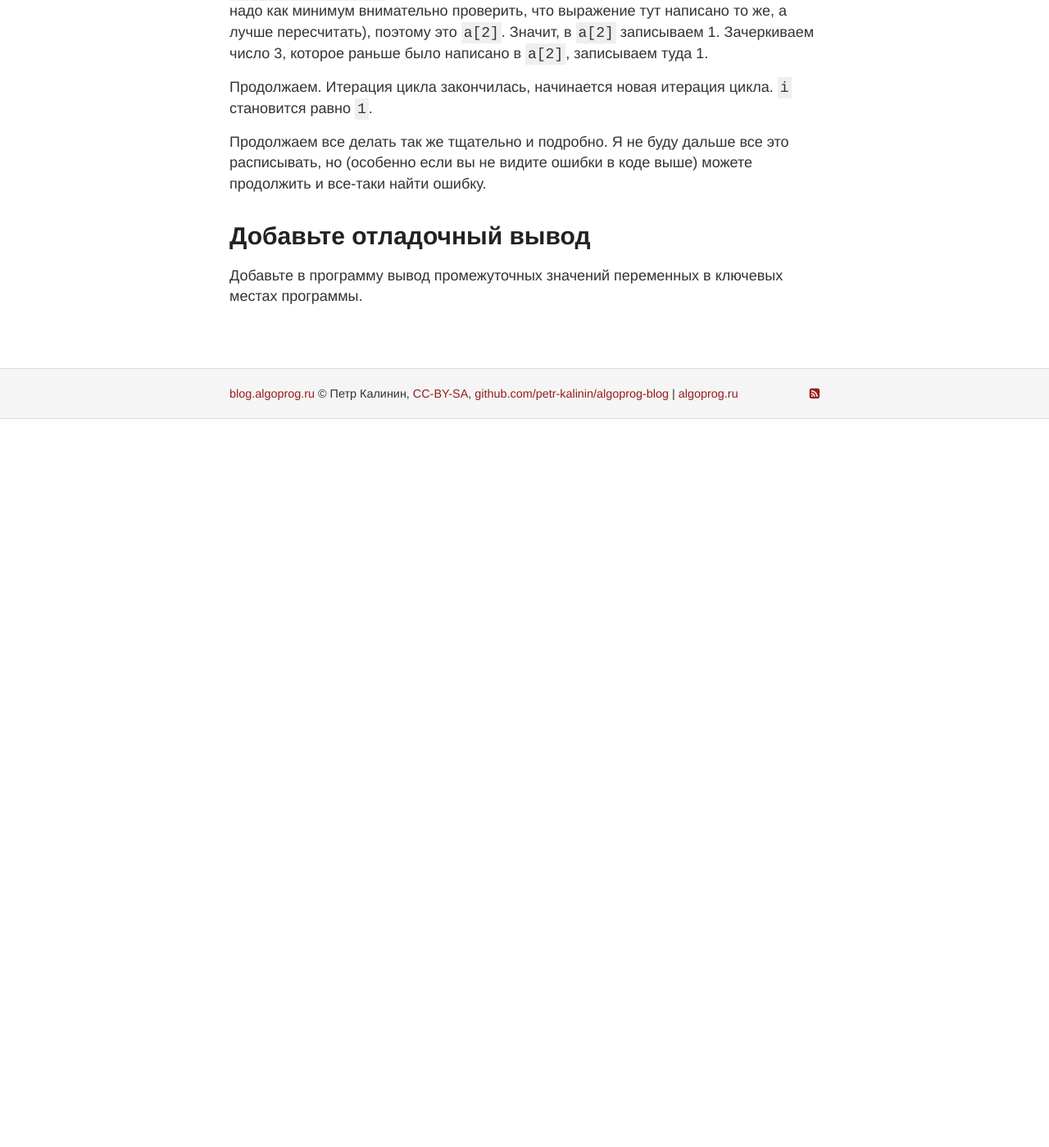
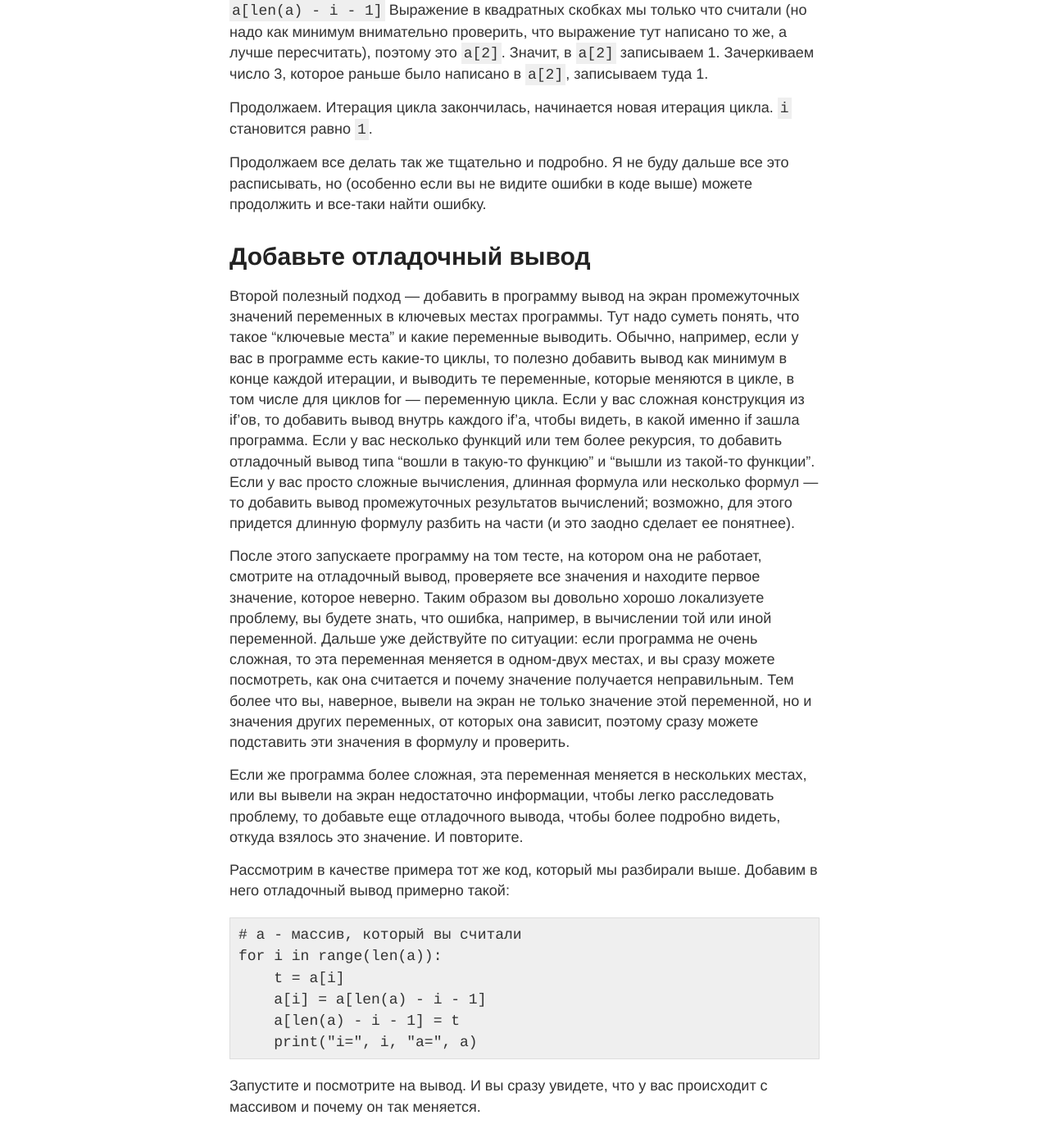
Before and after one commit to petr-kalinin/algoprog-blog, a Jekyll site: the page built from _posts/2018-04-22-how-to-debug-small-programs.md, in a window 1280 px wide and 1400 px high, scrolled down 2943 px. Shown: the whole window at 82% size. Built offline with Jekyll 4.4.1, drawn with Linux system fonts in a browser that asks for light colours; before the commit the page ends 3454 px from its top, so only the background shows below that; some of the changed text lies outside the part shown.

Commit message:
Update 2018-04-22-how-to-debug-small-programs.md

```diff
--- a/_posts/2018-04-22-how-to-debug-small-programs.md
+++ b/_posts/2018-04-22-how-to-debug-small-programs.md
@@ -21,11 +21,12 @@ title: Как отлаживать маленькие программы
 
 # Представьте себе, что вы компьютер
 
-Если у вас программа действительно небольшая, строк 10-20 максимум, то вы можете представить себя на месте компьютера
+Основной, самый главный подход, когда программа действительно небольшая, строк 10-20 максимум,
+состоит в том, чтобы представить себя на месте компьютера
 и в уме выполнить программу. Возьмите листочек бумажки (или откройте "Блокнот"), выпишите на нем список переменных,
 которые есть в вашей программе, оставив у каждой переменной место, куда вы будете записывать их значения.
 Это будет оперативная память вашего компьютера. (В дальнейшем, когда вы освоитесь, бумажка вам не будет нужна,
-вы будете держать все нужные значения в уме.)
+вы будете держать все нужные значения в уме, и все это выполнение будет происходить весьма быстро.)
 
 Далее выполняйте программу пошагово, с самого начала (ну можете пропустить ввод данных, если вы в нем на 200% уверены).
 При каждом изменении значения каждой переменной выписывая измененное значение на бумажке.
@@ -95,4 +96,35 @@ title: Как отлаживать маленькие программы
 
 # Добавьте отладочный вывод
 
-Добавьте в программу вывод промежуточных значений переменных в ключевых местах программы.
+Второй полезный подход — добавить в программу вывод на экран промежуточных значений переменных в ключевых местах программы.
+Тут надо суметь понять, что такое "ключевые места" и какие переменные выводить.
+Обычно, например, если у вас в программе есть какие-то циклы, то полезно добавить вывод как минимум
+в конце каждой итерации, и выводить те переменные, которые меняются в цикле, в том числе для циклов for  — переменную цикла.
+Если у вас сложная конструкция из if'ов, то добавить вывод внутрь каждого if'а, чтобы видеть,
+в какой именно if зашла программа.
+Если у вас несколько функций или тем более рекурсия, то добавить отладочный вывод типа "вошли в такую-то функцию" и
+"вышли из такой-то функции".
+Если у вас просто сложные вычисления, длинная формула или несколько формул — то добавить вывод промежуточных результатов
+вычислений; возможно, для этого придется длинную формулу разбить на части (и это заодно сделает ее понятнее).
+
+После этого запускаете программу на том тесте, на котором она не работает, смотрите на отладочный вывод, проверяете все значения
+и находите первое значение, которое неверно. Таким образом вы довольно хорошо локализуете проблему, вы будете знать,
+что ошибка, например, в вычислении той или иной переменной. Дальше уже действуйте по ситуации: если программа не очень сложная,
+то эта переменная меняется в одном-двух местах, и вы сразу можете посмотреть, как она считается и почему значение
+получается неправильным. Тем более что вы, наверное, вывели на экран не только значение этой переменной, но и значения
+других переменных, от которых она зависит, поэтому сразу можете подставить эти значения в формулу и проверить.
+
+Если же программа более сложная, эта переменная меняется в нескольких местах, или вы вывели на экран недостаточно
+информации, чтобы легко расследовать проблему, то добавьте еще отладочного вывода, чтобы более подробно видеть,
+откуда взялось это значение. И повторите.
+
+Рассмотрим в качестве примера тот же код, который мы разбирали выше. Добавим в него отладочный вывод примерно такой:
+
+    # a - массив, который вы считали
+    for i in range(len(a)):
+        t = a[i]
+        a[i] = a[len(a) - i - 1]
+        a[len(a) - i - 1] = t
+        print("i=", i, "a=", a)
+
+Запустите и посмотрите на вывод. И вы сразу увидете, что у вас происходит с массивом и почему он так меняется.
```
